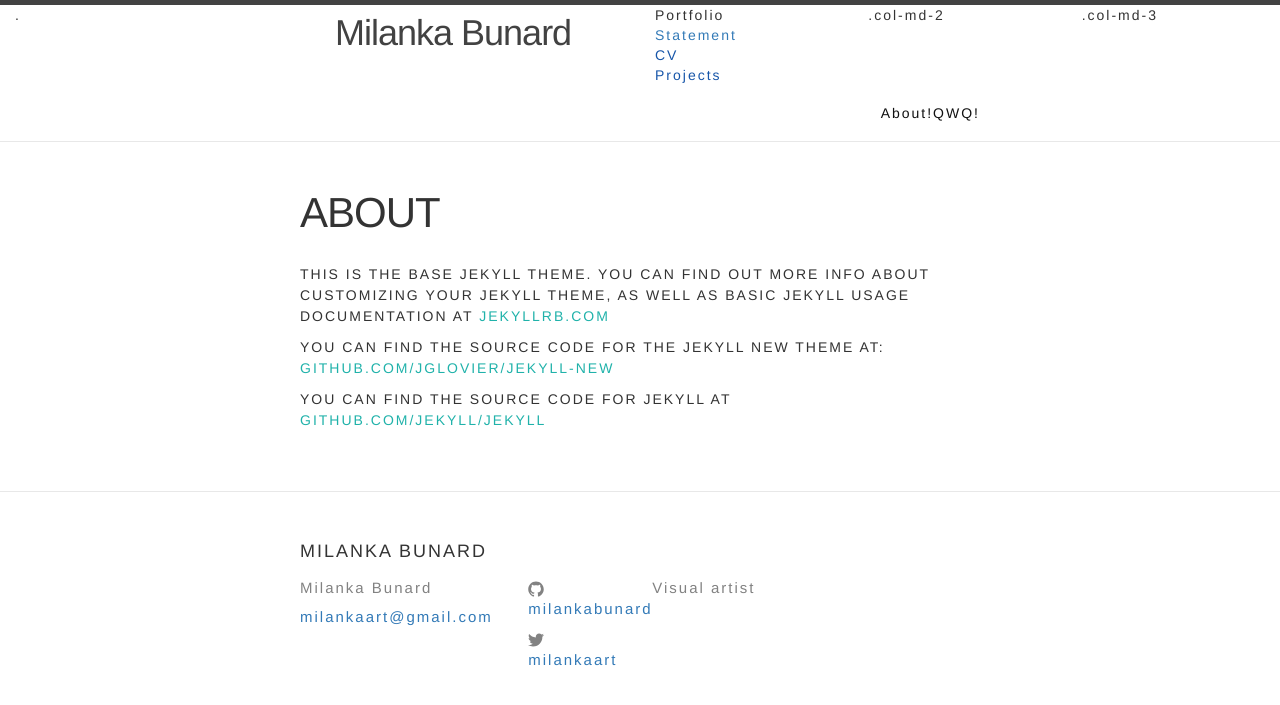
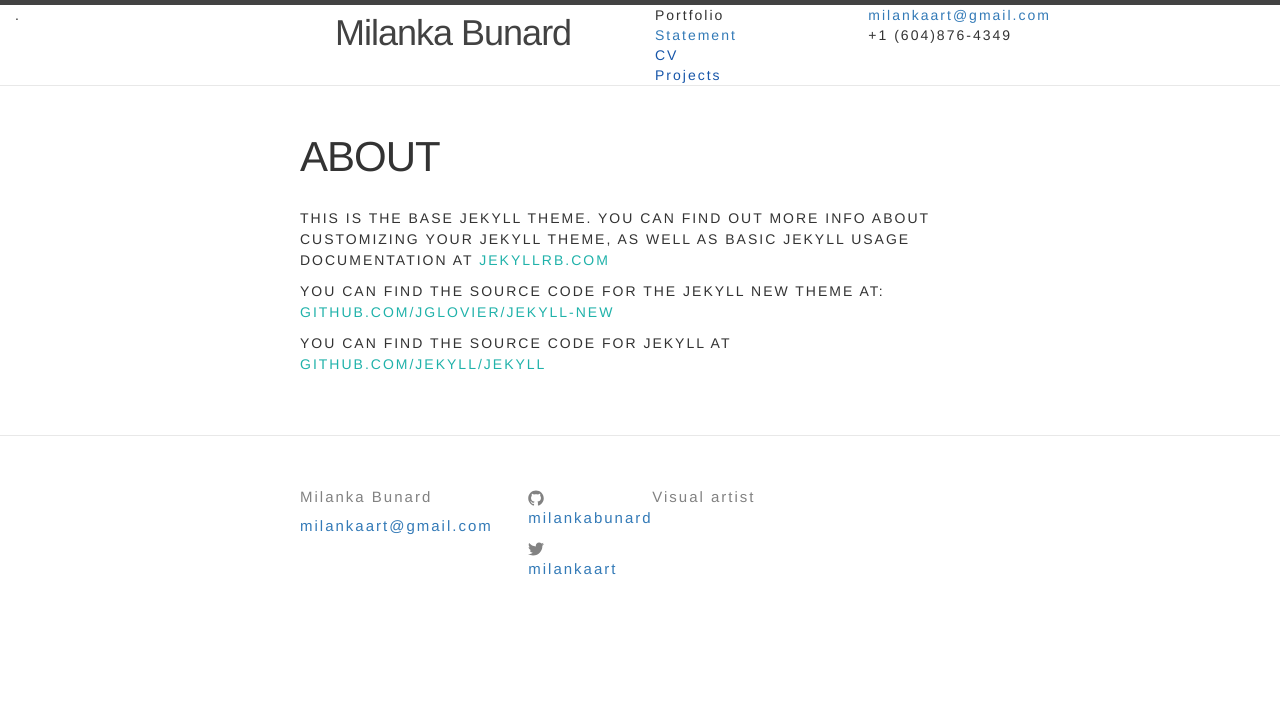
Before and after one commit to milankabunard/milankabunard.github.io, a Jekyll site: the page built from about.md, in a window 1280 px wide. Shown: the top 705 px of the page. Built offline with Jekyll 4.4.1, drawn with Linux system fonts in a browser that asks for light colours.

Commit message:
changes header

```diff
--- a/_includes/footer.html
+++ b/_includes/footer.html
@@ -2,7 +2,7 @@
 
   <div class="wrapper">
 
-    <h2 class="footer-heading">{{ site.title }}</h2>
+    <h2 class="footer-heading"></h2>
 
     <div class="footer-col-wrapper">
       <div class="footer-col  footer-col-1">
--- a/_includes/header.html
+++ b/_includes/header.html
@@ -7,8 +7,8 @@
   <div class="col-md-3">.</div>
   <div class="col-md-3"><a class="site-title" href="{{ site.baseurl }}/">{{ site.title }}</a></div>
   <div class="col-md-2"><a href=""></a>Portfolio<br/><a href="/about">Statement</a><br/><a href="">CV</a><br/><a href="">Projects</a></div>
-  <div class="col-md-2">.col-md-2</div>
-  <div class="col-md-2">.col-md-3</div>
+  <div class="col-md-2"><a href="mailto:{{ site.email }}">{{ site.email }}</a><br/>+1 (604)876-4349</div>
+  <div class="col-md-2"><a href="https://twitter.com/{{ site.twitter_username }}"></div>
 </div>
 </div>
 
@@ -28,7 +28,7 @@
       <div class="trigger">
         {% for page in site.pages %}
           {% if page.title %}
-          <a class="page-link" href="{{ page.url | prepend: site.baseurl }}">{{ page.title }}!QWQ!</a>
+          <!--a class="page-link" href="{{ page.url | prepend: site.baseurl }}">{{ page.title }}!QWQ!</a-->
           {% endif %}
         {% endfor %}
       </div>
```
